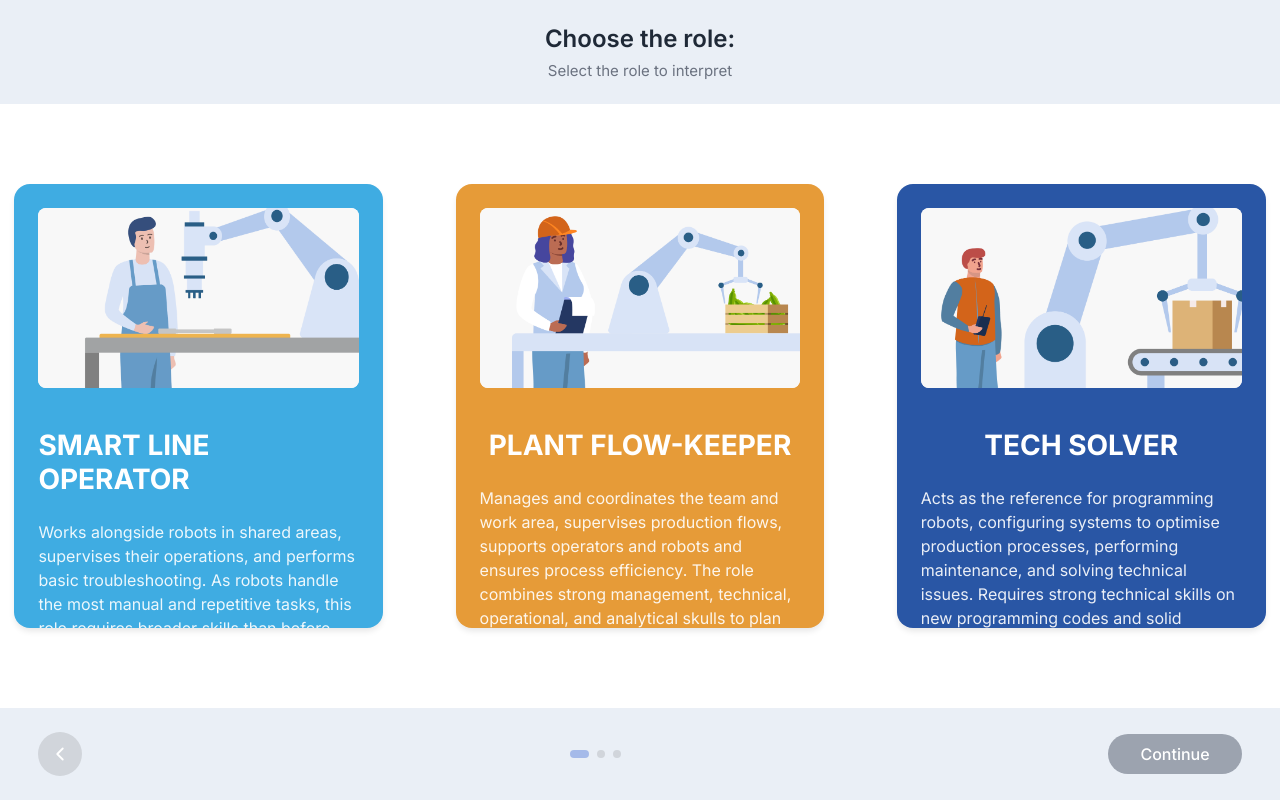
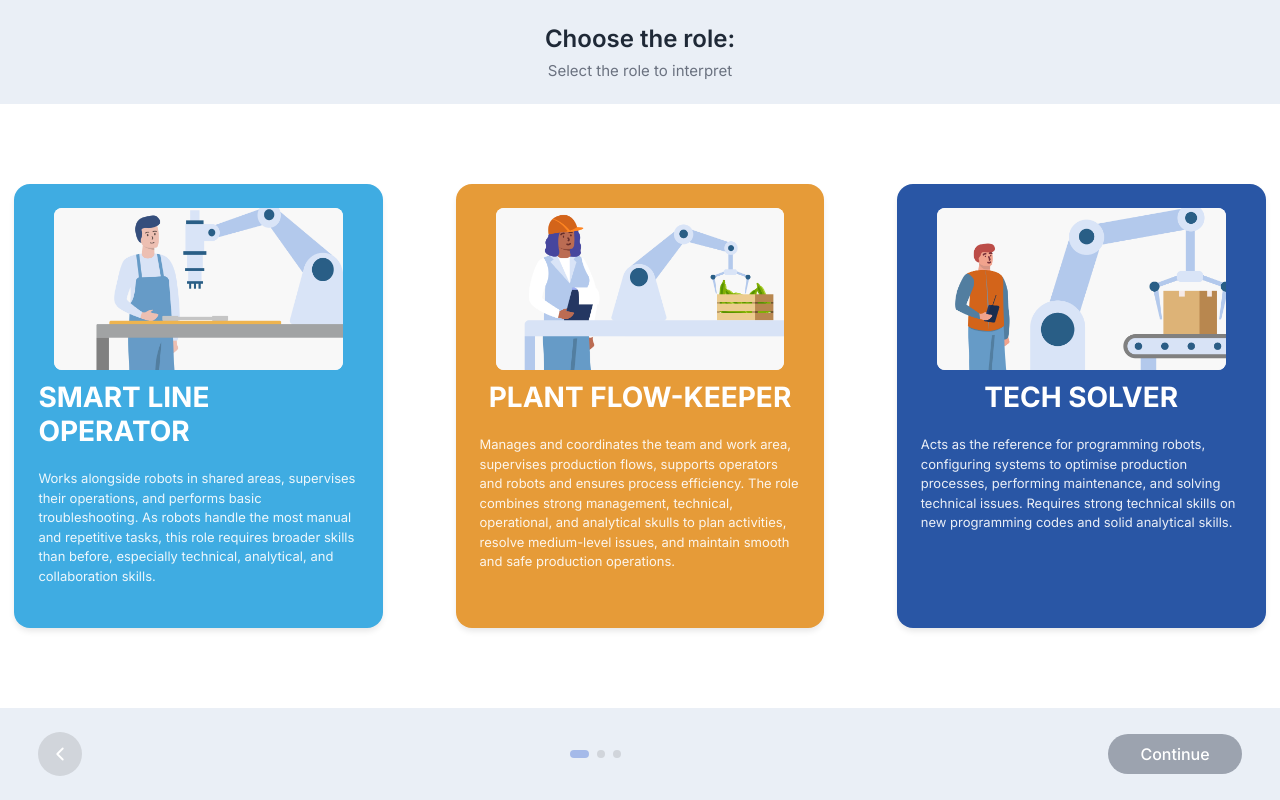
Before and after one commit to lucacappello-sys/ImageGenHARTU, a React (Vite) app: page / in a window 1280 px wide. Both pictures are taken after a click on the button "START". Built offline with nearby package versions, Linux system fonts and the light colour scheme; no server answers.

Commit message:
layout fix

```diff
--- a/src/Pages/LoadingPage.css
+++ b/src/Pages/LoadingPage.css
@@ -30,6 +30,7 @@
   color: #4B5563;
   font-size: 16px;
   margin: 0;
+  font-family: Inter;
 }
 
 /* Spin Animation */
--- a/src/Pages/RoleSelectionPage.css
+++ b/src/Pages/RoleSelectionPage.css
@@ -119,14 +119,14 @@
   background-color: white;
   border-radius: clamp(6px, 1vw, 8px);
   padding: 0px;
-  margin-bottom: clamp(12px, 1.5vh, 16px);
+  margin-bottom: -18px;
   aspect-ratio: 16 / 9;
   display: flex;
   flex: 0 0 auto;
   align-items: center;
   justify-content: center;
   overflow: hidden;
-  width: 100%;
+  width: 90%;
   position: relative;
 }
 
@@ -153,7 +153,7 @@
 
 .role-card-description {
   color: white;
-  font-size: clamp(11px, 16px, 20px);
+  font-size: clamp(11px, 13px, 15px);
   line-height: 1.5;
   opacity: 0.9;
   font-family:  Inter;
```
